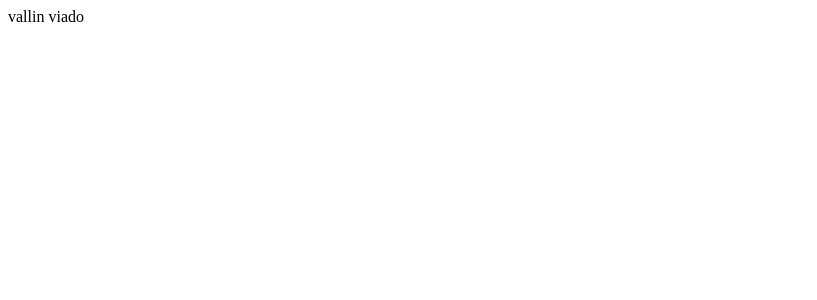
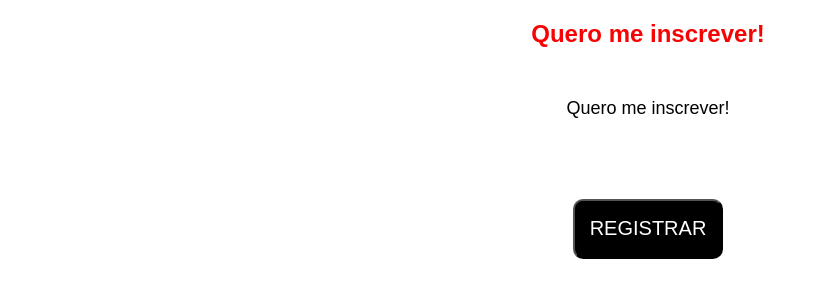
Before and after one commit to rafavallin/AngularVestibular, an Angular app: page /form in a window 1280 px wide. Shown: the top 300 px of the page, without its empty margins (0-817 px from the left). Built offline with nearby package versions, Linux system fonts and the light colour scheme.

Commit message:
Commit Button

```diff
--- /dev/null
+++ b/src/app/components/button/button.component.html
@@ -0,0 +1,19 @@
+<ng-container *ngTemplateOutlet="buttonConfig['text'] ? text : image">
+</ng-container>
+
+<!-- Text Button -->
+<ng-template #text>
+    <button type="button"
+            [ngStyle]="buttonConfig.styles"
+            (click)="onTextBtnClick()">
+      {{ buttonConfig.text | uppercase}}
+    </button>
+  </ng-template>
+
+  <!-- Image Button -->
+<ng-template #image>
+    <img alt="image button"
+         [src]="buttonConfig.src"
+         [ngStyle]="buttonConfig.styles"
+         (click)="onImgBtnClick()">
+  </ng-template>
--- /dev/null
+++ b/src/app/components/button/button.component.scss
@@ -0,0 +1,7 @@
+button {
+    user-select: none;
+
+    &:focus {
+      outline: none;
+    }
+  }
--- a/src/app/components/button/button.component.ts
+++ b/src/app/components/button/button.component.ts
@@ -0,0 +1,19 @@
+import { Component, OnInit, Input, Output, EventEmitter } from '@angular/core';
+
+@Component({
+  selector: 'app-button',
+  templateUrl: './button.component.html',
+  styleUrls: ['./button.component.scss']
+})
+export class ButtonComponent implements OnInit {
+  @Input() buttonConfig: any;
+  @Output() textBtnClickEmt: EventEmitter<string> = new EventEmitter<string>();
+ constructor() {}
+
+  ngOnInit() {}
+
+  onTextBtnClick() {
+    this.textBtnClickEmt.emit('você apertou o registrar!');
+  }
+
+}
--- a/src/app/pages/form/form.component.html
+++ b/src/app/pages/form/form.component.html
@@ -1 +1,8 @@
-<span>vallin viado</span>
+<section>
+    <h1>Quero me inscrever!</h1>
+    <span>{{message}}</span>
+    <div class="btns-container">
+        <app-button [buttonConfig]="textBtnConfig"
+                (textBtnClickEmt)="onClickEventReceived($event)"></app-button>
+    </div>
+  </section>
--- /dev/null
+++ b/src/app/pages/form/form.component.scss
@@ -0,0 +1,28 @@
+section {
+    text-align: center;
+    font-family: sans-serif;
+    background-color: #fff;
+    height: 100vh;
+    width: 100vw;
+    position: absolute;
+    top: 0;
+
+    h1 {
+      color: #f70303;
+    }
+
+    span {
+      font-size: 18px;
+      display: block;
+      margin-top: 50px;
+      color: #000;
+    }
+
+    .btns-container {
+      display: flex;
+      flex-direction: row;
+      width: 350px;
+      margin: 50px auto;
+      justify-content: space-around;
+    }
+}
--- a/src/app/pages/form/form.component.ts
+++ b/src/app/pages/form/form.component.ts
@@ -2,12 +2,31 @@ import { Component, OnInit } from '@angular/core';
 
 @Component({
     selector: 'app-form',
-    templateUrl: 'form.component.html'
+    templateUrl: 'form.component.html',
+    styleUrls: ['form.component.scss']
 })
-
 export class FormComponent implements OnInit {
+    message = 'Quero me inscrever!';
+    textBtnConfig = {
+        styles: {
+          position: 'relative',
+          width: '150px',
+          height: '60px',
+          backgroundColor: '#000000',
+          color: '#fff',
+          fontFamily: 'sans-serif',
+          fontSize: '20px',
+          borderRadius: '10px',
+          marginTop: '30px'
+        },
+        text: 'Registrar'
+      };
+      onClickEventReceived(event: string) {
+        this.message = event;
+    }
 
     constructor() { }
 
     ngOnInit() { }
+
 }
--- a/src/app/pages/pages.module.ts
+++ b/src/app/pages/pages.module.ts
@@ -1,10 +1,14 @@
 import { NgModule } from '@angular/core';
 import { FormComponent } from './form/form.component';
+import { ButtonComponent } from '../components/button/button.component';
+import { BrowserModule } from '@angular/platform-browser';
+
 
 @NgModule({
-    imports: [],
+    imports: [BrowserModule],
     exports: [FormComponent],
-    declarations: [FormComponent],
+    declarations: [FormComponent,
+        ButtonComponent],
     providers: [],
 })
 export class PagesModule { }
```
Also changed, not shown: src/app/app.component.ts (line endings or trailing spaces), 2 other files (tests, documents, lock files or other folders).
